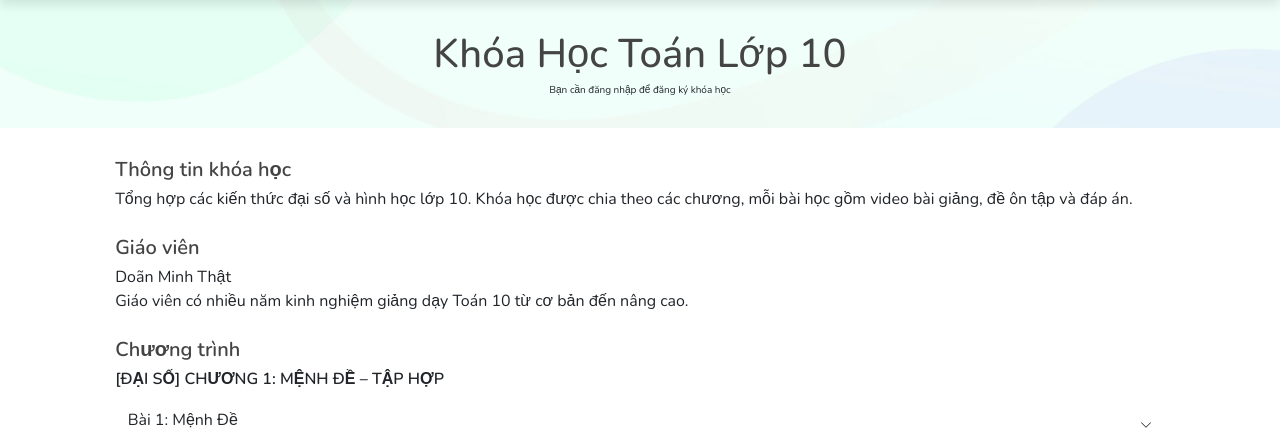
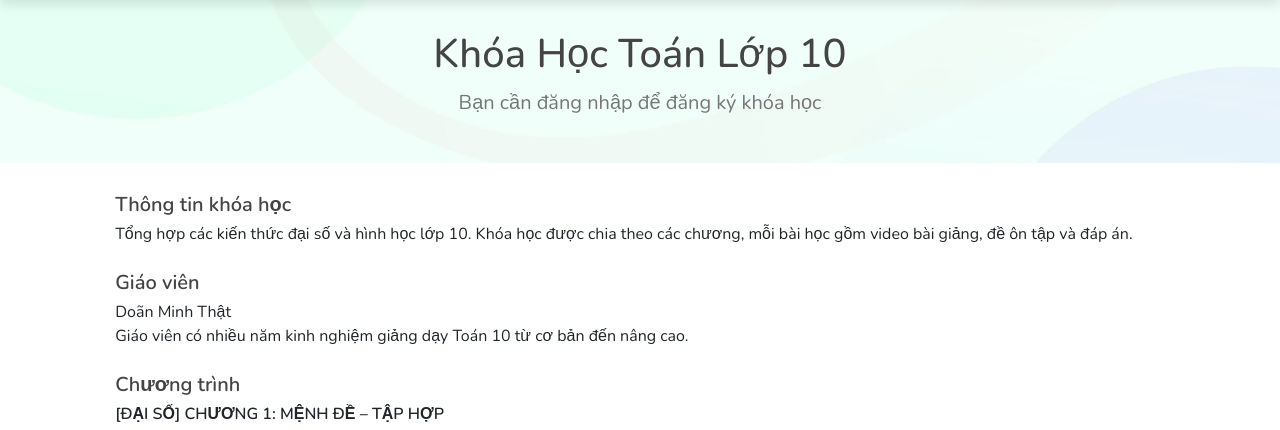
Before and after one commit to ducool/btl_easy_math, a PHP site: page /khoa_hoc_toan_10.php in a window 1280 px wide. Shown: the part 86-516 px from the top of the page. Run offline with PHP 8.4, Linux system fonts and the light colour scheme; data comes from the database, SQL or seed files in the repository.

Commit message:
Add files via upload

```diff
--- a/khoa_hoc_toan_10.php
+++ b/khoa_hoc_toan_10.php
@@ -74,17 +74,19 @@ if(isset($message)){
 <?php require 'header.php'; ?>
 <!-- header section ends -->
 
+
+
 <section class="heading-link">
    <h3>Khóa học Toán lớp 10</h3>
    <form action="" method="POST">
    <?php
    if($user_id!='')
    {
-      $sql2="SELECT * FROM `tbl_dang_ky_khoa_hoc` WHERE tk_id = '$user_id' AND th_id = 'LOP11'";
+      $sql2="SELECT * FROM `tbl_dang_ky_khoa_hoc` WHERE tk_id = '$user_id' AND th_id = 'LOP10'";
       $khoa=mysqli_query($con,$sql2);
       $data="";
       if ($kh=mysqli_fetch_array($khoa))
-                { $data = $kh['tk_id']; }
+                {$data = $kh['tk_id']; }
 
       if($data!='')
       { ?>
@@ -98,13 +100,12 @@ if(isset($message)){
     <input type="submit" value="Đăng ký" name="add" style="border: 1px solid; font-size: 2rem;" class="btn">
     <?php ;}
      } else {
-        $data=""; echo "Bạn cần đăng nhập để đăng ký khóa học";} ?>
+        $data=""; ?>  <p class="pcourses">Bạn cần đăng nhập để đăng ký khóa học</p>
+        <?php ;} ?>
       </form>
-
 </section>
 
 <section class="courses">
-
    <h2 class="bheading"> Thông tin khóa học </h2>
    <?php
    $sql3= "SELECT * FROM `tbl_tong_hop_khoa_hoc` WHERE th_id LIKE'LOP10'";
@@ -116,14 +117,13 @@ if(isset($message)){
    <br>
 
    <h2 class="bheading"> Giáo viên </h2>
-    <?php
+   <?php
    $sql4= "SELECT * FROM `tbl_giao_vien` WHERE th_id LIKE'LOP10'";
    $giaovien=mysqli_query($con,$sql4);
    while($tt=mysqli_fetch_array($giaovien))
    { ?>
       <p class="pcourses"> <?php echo $tt["gv_ho_ten"];?> <br>  <?php echo $tt["gv_thong_tin"];?></p>
   <?php } ?>
-
    <br>
 
    <h2 class="bheading"> Chương trình </h2>
@@ -175,6 +175,15 @@ if(isset($message)){
 
     </div>
 </section>
+
+
+
+
+
+
+
+
+
 <!-- footer section starts  -->
 
 
```
